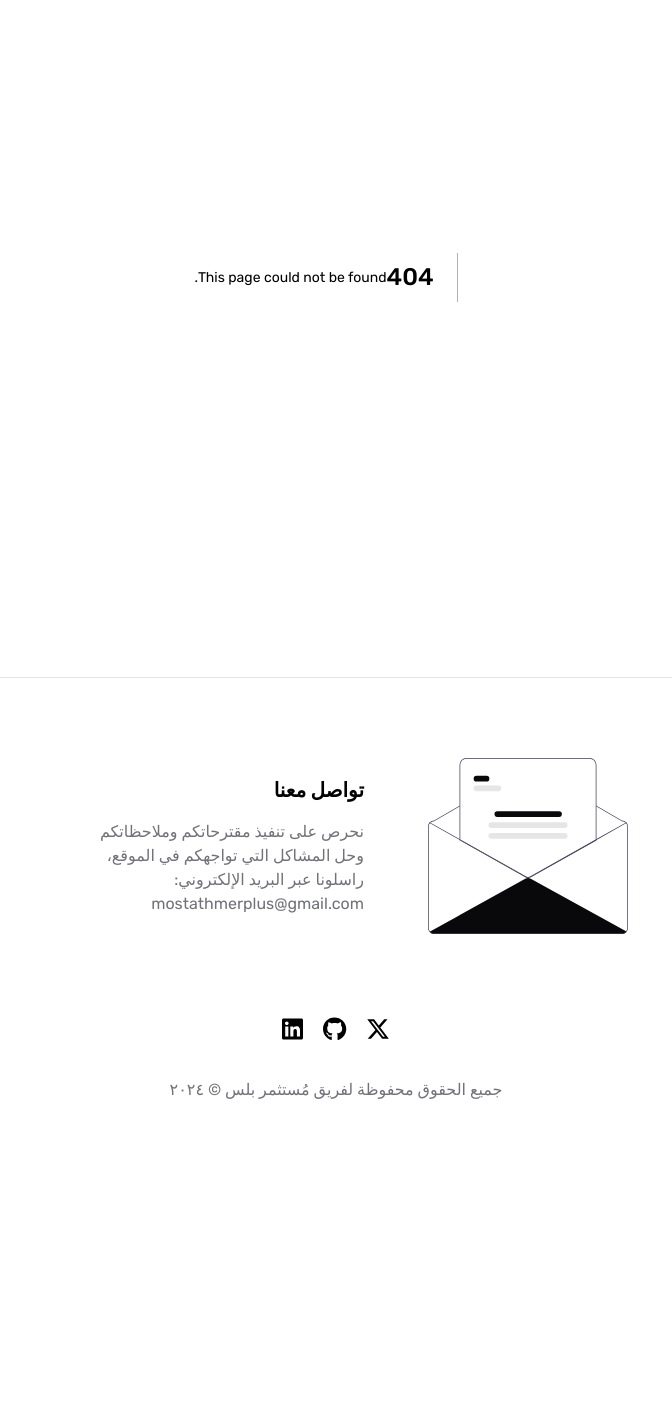
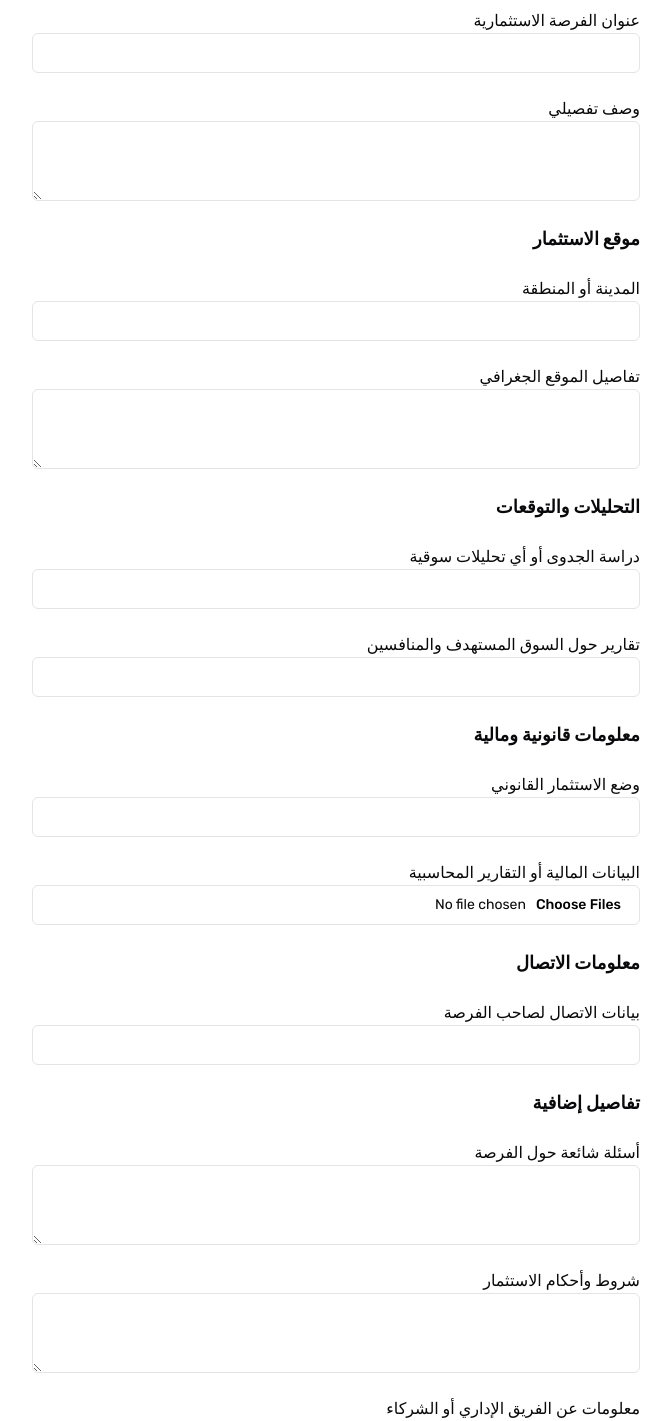
Before and after one commit to HassanAlabdulal/Mostathmer-plus, a Next.js app: page /add-opportunity in a window 1280 px wide. Before the commit this address had no page. Shown: the part 180-1601 px from the top of the page, without its empty margins (304-976 px from the left). Before the commit the page ends 1338 px from the top, so only its background shows below. Built offline with nearby package versions, Linux system fonts and the light colour scheme.

Commit message:
feat: complete the add-opportunity page

```diff
--- /dev/null
+++ b/app/add-opportunity/page.tsx
@@ -0,0 +1,141 @@
+"use client";
+
+import React from "react";
+import { SubmitHandler, useForm } from "react-hook-form";
+import { Button } from "@/components/ui/button";
+import { Input } from "@/components/ui/input";
+import { Textarea } from "@/components/ui/textarea";
+import { Select } from "@/components/ui/select";
+
+// Define the types for the form fields
+type FormValues = {
+  title: string;
+  detailedDescription: string;
+  investmentAmount: number;
+  investmentType: string;
+  expectedReturn: string;
+  investmentDuration: string;
+  sharePercentage: number;
+  investmentLocation: string;
+  geographicalDetails: string;
+  marketAnalysis: FileList;
+  competitorsReport: FileList;
+  legalStatus: string;
+  legalDocuments: FileList;
+  financialReports: FileList;
+  contactDetails: string;
+  faq: string;
+  termsConditions: string;
+  teamInformation: string;
+  additionalDocuments: FileList;
+};
+
+export default function AddOpportunity() {
+  const {
+    register,
+    handleSubmit,
+    formState: { errors }
+  } = useForm<FormValues>();
+
+  const onSubmit: SubmitHandler<FormValues> = (data) => console.log(data);
+
+  return (
+    <div className="flex flex-col justify-center min-h-screen py-12 bg-gray-50 sm:px-6 lg:px-8">
+    <div className="sm:mx-auto sm:w-full sm:max-w-2xl">
+      <form onSubmit={handleSubmit(onSubmit)} className="space-y-6 bg-white p-8 rounded shadow">
+      {/* Basic Information Section */}
+      <h2 className="text-lg font-semibold">معلومات أساسية</h2>
+      <div>
+        <label htmlFor="title">عنوان الفرصة الاستثمارية</label>
+        <Input id="title" {...register('title', { required: 'هذا الحقل مطلوب' })} />
+        {errors.title && <p>{errors.title.message}</p>}
+      </div>
+      <div>
+        <label htmlFor="detailedDescription">وصف تفصيلي</label>
+        <Textarea id="detailedDescription" {...register('detailedDescription', { required: 'هذا الحقل مطلوب' })} />
+        {errors.detailedDescription && <p>{errors.detailedDescription.message}</p>}
+      </div>
+      {/* Investment Location Section */}
+      <h2 className="text-lg font-semibold mb-4">موقع الاستثمار</h2>
+      <div>
+        <label htmlFor="investmentLocation">المدينة أو المنطقة</label>
+        <Input id="investmentLocation" {...register('investmentLocation', { required: 'هذا الحقل مطلوب' })} />
+        {errors.investmentLocation && <p>{errors.investmentLocation.message}</p>}
+      </div>
+      <div>
+        <label htmlFor="geographicalDetails">تفاصيل الموقع الجغرافي</label>
+        <Textarea id="geographicalDetails" {...register('geographicalDetails')} />
+        {errors.geographicalDetails && <p>{errors.geographicalDetails.message}</p>}
+      </div>
+
+      {/* Analysis and Projections Section */}
+      <h2 className="text-lg font-semibold mb-4">التحليلات والتوقعات</h2>
+      <div>
+        <label htmlFor="marketAnalysis">دراسة الجدوى أو أي تحليلات سوقية</label>
+        <Input id="marketAnalysis" {...register('marketAnalysis')} />
+        {errors.marketAnalysis && <p>{errors.marketAnalysis.message}</p>}
+      </div>
+      <div>
+        <label htmlFor="competitorsReport">تقارير حول السوق المستهدف والمنافسين</label>
+        <Input id="competitorsReport" {...register('competitorsReport')} />
+        {errors.competitorsReport && <p>{errors.competitorsReport.message}</p>}
+      </div>
+
+      {/* Legal and Financial Information Section */}
+      <h2 className="text-lg font-semibold">معلومات قانونية ومالية</h2>
+      <div>
+        <label htmlFor="legalStatus">وضع الاستثمار القانوني</label>
+        <Input id="legalStatus" {...register('legalStatus')} />
+        {errors.legalStatus && <p>{errors.legalStatus.message}</p>}
+      </div>
+      <div>
+        <label htmlFor="financialReports">البيانات المالية أو التقارير المحاسبية</label>
+        <Input id="financialReports" type="file" {...register('financialReports')} multiple />
+        {errors.financialReports && <p>{errors.financialReports.message}</p>}
+      </div>
+
+        {/* Contact Information Section */}
+        <h2 className="text-lg font-semibold">معلومات الاتصال</h2>
+        <div>
+          <label htmlFor="contactDetails">بيانات الاتصال لصاحب الفرصة</label>
+          <Input id="contactDetails" {...register('contactDetails', { required: 'هذا الحقل مطلوب' })} />
+          {errors.contactDetails && <p>{errors.contactDetails.message}</p>}
+        </div>
+
+        {/* Additional Details Section */}
+        <h2 className="text-lg font-semibold">تفاصيل إضافية</h2>
+        <div>
+          <label htmlFor="faq">أسئلة شائعة حول الفرصة</label>
+          <Textarea id="faq" {...register('faq')} />
+          {errors.faq && <p>{errors.faq.message}</p>}
+        </div>
+        <div>
+          <label htmlFor="termsConditions">شروط وأحكام الاستثمار</label>
+          <Textarea id="termsConditions" {...register('termsConditions')} />
+          {errors.termsConditions && <p>{errors.termsConditions.message}</p>}
+        </div>
+        <div>
+          <label htmlFor="teamInformation">معلومات عن الفريق الإداري أو الشركاء</label>
+          <Textarea id="teamInformation" {...register('teamInformation')} />
+          {errors.teamInformation && <p>{errors.teamInformation.message}</p>}
+        </div>
+
+        {/* Attachments Section */}
+        <h2 className="text-lg font-semibold">المرفقات</h2>
+        <div>
+          <label htmlFor="additionalDocuments">إمكانية رفع مستندات أو صور إضافية</label>
+          <Input id="additionalDocuments" type="file" {...register('additionalDocuments')} multiple />
+          {errors.additionalDocuments && <p>{errors.additionalDocuments.message}</p>}
+        </div>
+
+        {/* Submit Button */}
+        <div>
+          <Button type="submit" className="w-full mb-2">
+              ارسال
+            </Button>
+        </div>
+      </form>
+    </div>
+    </div>
+  );
+}
--- a/components/navbar.tsx
+++ b/components/navbar.tsx
@@ -35,7 +35,7 @@ const routeList: RouteProps[] = [
     label: "الإستثمارات",
   },
   {
-    href: "/",
+    href: "/add-opportunity",
     label: "إضافة استثمار",
   },
   //   {
@@ -103,7 +103,7 @@ export default function Navbar() {
                     </a>
                   ))}
                   <Button asChild>
-                    <Link href="/"> تسجيل الدخول</Link>
+                    <Link href="/sign-in"> تسجيل الدخول</Link>
                   </Button>
                 </nav>
               </SheetContent>
```
